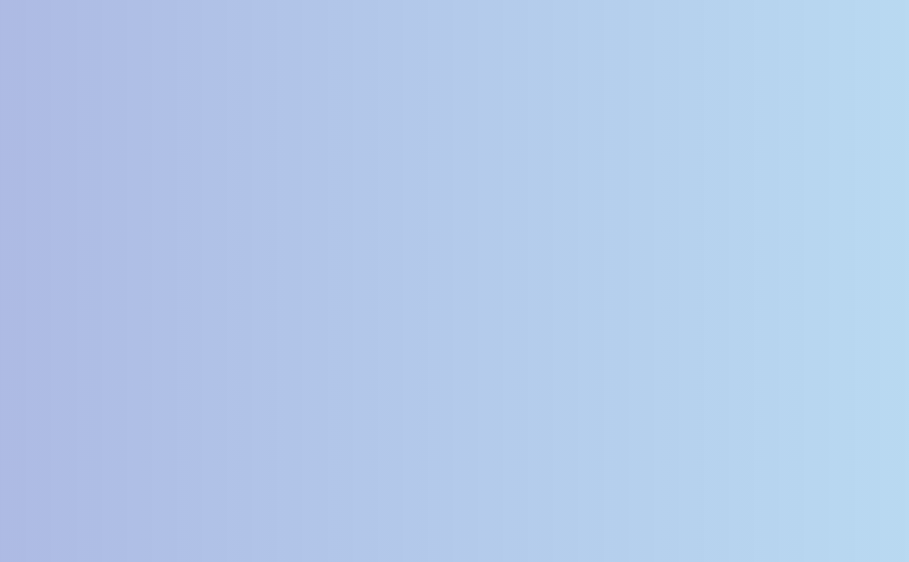
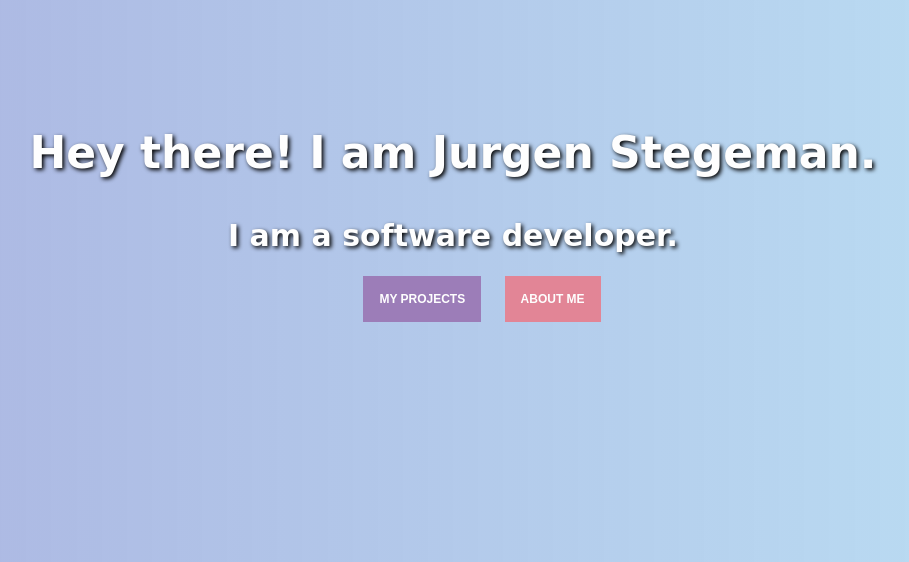
Before and after one commit to Thoredo/portfolio-site, a Flask app: page / in a window 1280 px wide. Shown: the part 77-639 px from the top of the page, without its empty margins (187-1096 px from the left). Run offline with Flask 3, Linux system fonts and the light colour scheme.

Commit message:
Add index hero

```diff
--- a/static/css/style.css
+++ b/static/css/style.css
@@ -99,9 +99,47 @@ h1 {
     text-align: center;
     margin: 40px 0 40px;
     font-size: 30px;
-    color: #ecf0f1;
+    color: var(--white);
     text-shadow: 2px 2px 4px #000000;
     font-family: 'Cherry Swash', cursive;
+}
+
+h2 {
+    text-align: center;
+    font-size: 30px;
+    color: var(--white);
+    text-shadow: 2px 2px 4px #000000;
+    font-family: 'Cherry Swash', cursive;
+}
+
+.index-h1 {
+    margin-top: 10%;
+    font-size: 44px;
+}
+
+.hero-hyperlink-div {
+    margin-left: 43%;
+    margin-top: 40px;
+}
+
+.hero-hyperlink {
+    border: black solid 1px;
+    padding: 15px;
+    margin-right: 20px;
+    color: var(--white);
+    font-weight: bold;
+    text-transform: uppercase;
+    text-decoration: none;
+}
+
+.hero-hyperlink:nth-child(1) {
+    border: var(--african-violet) solid 1px;
+    background-color: var(--african-violet);
+}
+
+.hero-hyperlink:nth-child(2) {
+    border: var(--rose-pompadour) solid 1px;
+    background-color: var(--rose-pompadour);
 }
 
 footer {
--- a/templates/index.html
+++ b/templates/index.html
@@ -1,3 +1,12 @@
 {% extends "base.html" %}
 
 {% block title %} Portfolio Jurgen Stegeman {% endblock %}
+
+{% block content %}
+<h1 class="index-h1">Hey there! I am Jurgen Stegeman.</h1>
+<h2>I am a software developer.</h2>
+<div class="hero-hyperlink-div">
+    <a class="hero-hyperlink" href="{{ url_for('projects') }}">My projects</a>
+    <a class="hero-hyperlink" href="{{ url_for('about') }}">About me</a>
+</div>
+{% endblock %}
```
